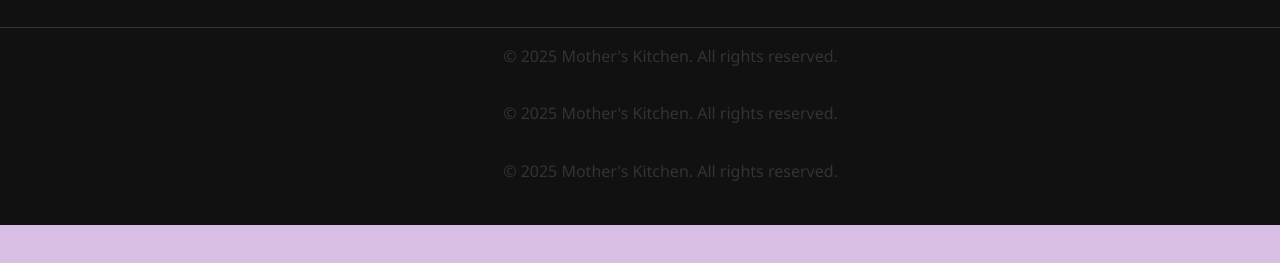
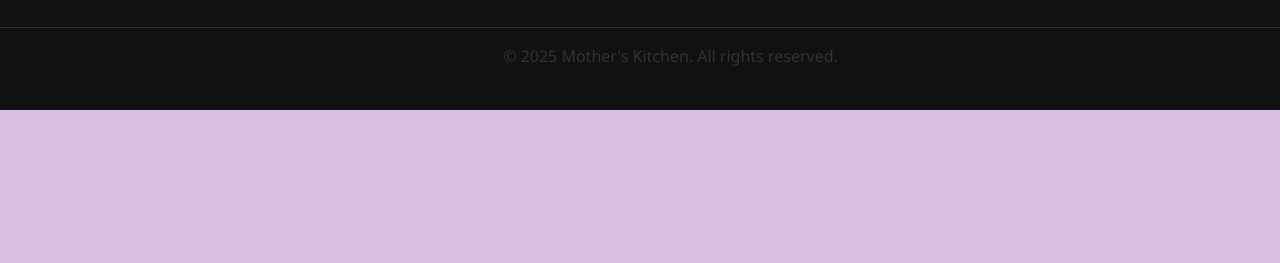
Before and after one commit to Anjali-lal/MothersKitchen, a plain HTML site: page project.html in a window 1280 px wide. Shown: the part 6927-7190 px from the top of the page. After the commit the page ends 7077 px from the top, so only its background shows below. Drawn offline with Linux system fonts and the light colour scheme; files whose address does not match are found by name.

Commit message:
chages added

```diff
--- a/project.html
+++ b/project.html
@@ -383,7 +383,7 @@
 
   <div class="footer-bottom">
     <p>&copy; 2025 Mother's Kitchen. All rights reserved.</p>
-      <p>&copy; 2025 Mother's Kitchen. All rights reserved.</p>  <p>&copy; 2025 Mother's Kitchen. All rights reserved.</p>
+
   </div>
 </footer>
 
```
